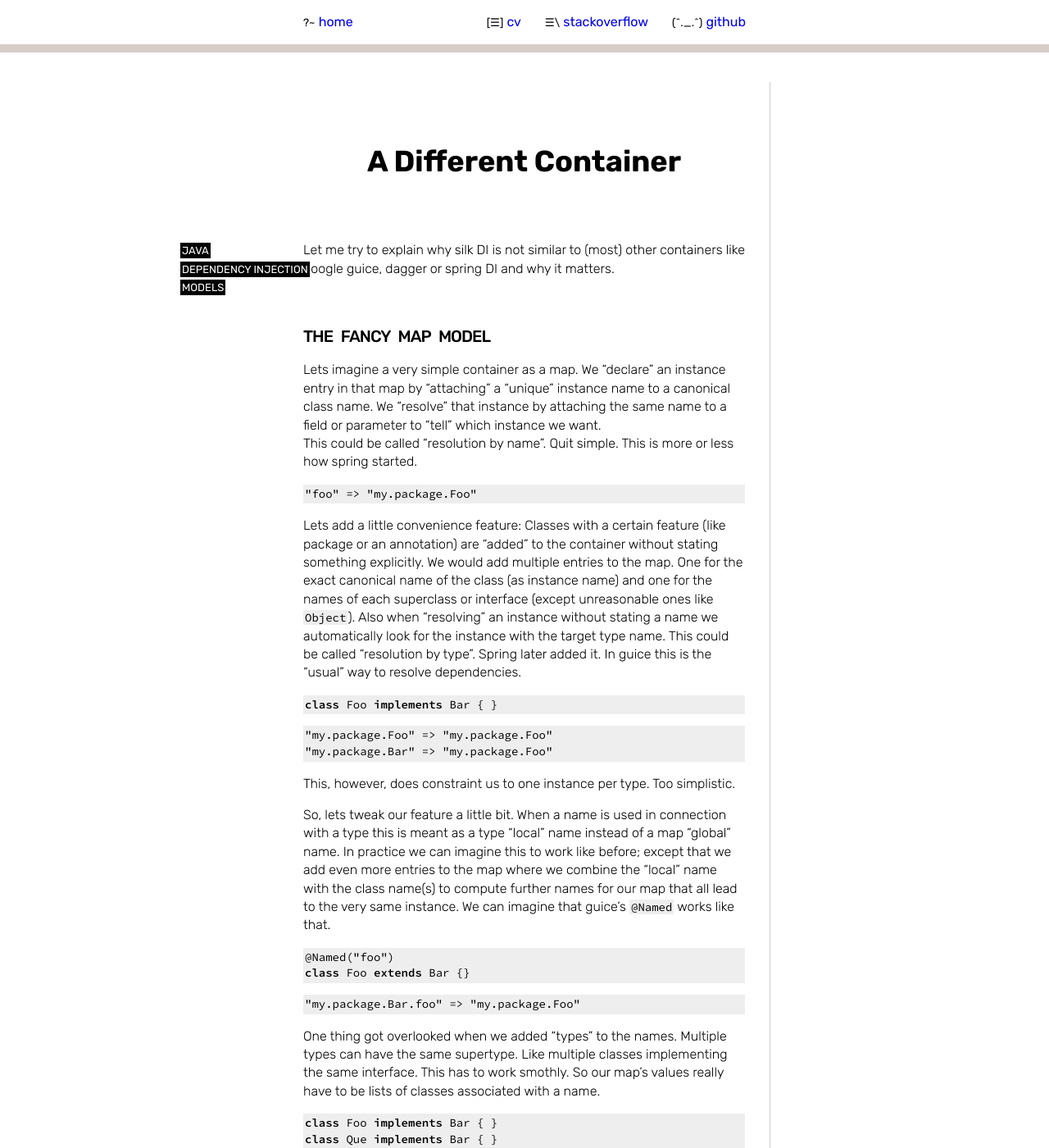
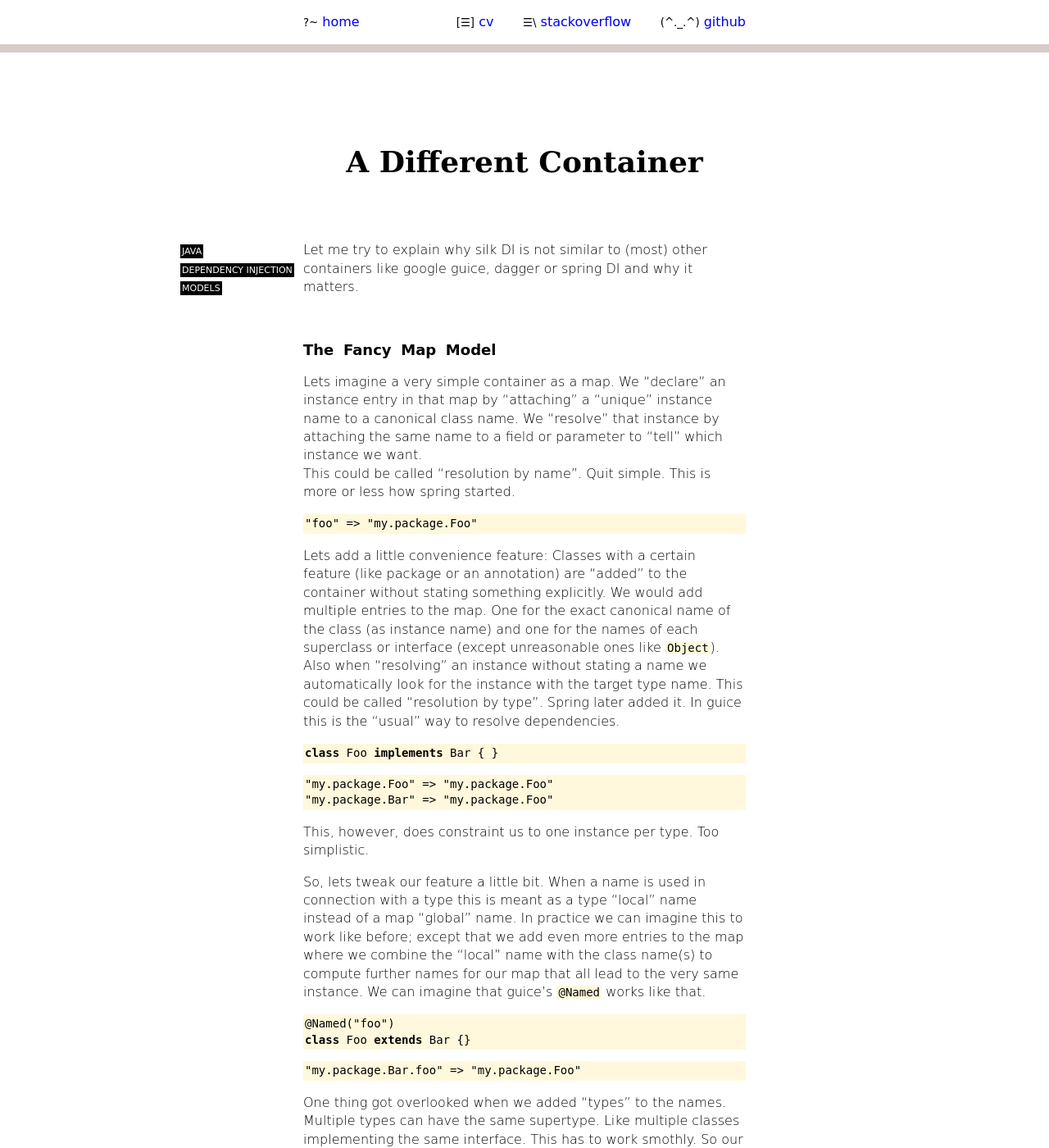
Before and after one commit to jbee/jbee.github.io, a Jekyll site: the page built from silk/differences.md, in a window 1280 px wide and 1400 px high. Shown: the whole window at 82% size. Built offline with Jekyll 4.4.1, drawn with Linux system fonts in a browser that asks for light colours; our own code applies the rules of GitHub Pages for plain Markdown files.

Commit message:
lighter, simpler

```diff
--- a/_layouts/default.html
+++ b/_layouts/default.html
@@ -5,28 +5,27 @@
 	<meta name="author" content="Jan Bernitt" />
 	<title>{{page.title}}</title>
 	<style>
-@import url('https://fonts.googleapis.com/css?family=Source+Code+Pro:400,600');
-@import url('https://fonts.googleapis.com/css?family=Rubik:300,300i,400,400i,500,700,900');
-body { max-width: 600px; padding: 0; margin: 0 auto; position: relative; font-family: Rubik; font-weight: 300; line-height: 1.4; }
+body { max-width: 600px; padding: 0; margin: 0 auto; position: relative; font-family: 'DejaVu Sans', sans-serif; font-weight: 300; line-height: 1.4; }
 header { position: fixed; display: block; width: 100%; left: 0; top: 0; padding: 1em 0; z-index: 100; background-color: white; }
 header { border-bottom: 10px solid {% if page.bgcolor %}{{page.bgcolor}}{% elsif page.categories contains 'writing' %}#C5CAE9{% else %}#D7CCC8{% endif %}; }
 header a { font-weight: 400; }
 header nav { max-width: 540px; margin: 0 auto; }
-footer { border-top: 1px solid #ccc; padding: 1em 50px; }
+footer { padding: 1em 50px; }
 footer a:visited, nav a:visited, blockquote a:visited, dt a:visited { color: blue; }
 footer a, nav a, blockquote a, dt a { text-decoration: none; }
-section { padding: 0 30px; border-right: 1px solid #ccc; margin: 100px 0 2em 0; }
+section { padding: 0 30px; margin: 100px 0 2em 0; }
 section nav { position: absolute; right: -150px; width: 120px; }
 header small, footer small { font-weight: 400; }
-h1 { padding: 2em 50px 1em; margin: 0 -50px 1em -50px; font-weight: 700; font-size: 36px; text-align: center; }
-h2 { padding-top: 2em; display: block; font-size: 20px; text-transform: uppercase; font-weight: 500; letter-spacing: -1px; word-spacing: 0.3em; }
+h1 { font-family: 'DejaVu Serif', serif; }
+h1 { padding: 2em 50px 1em; margin: 0 -50px 1em -50px; font-weight: 600; font-size: 36px; text-align: center; }
+h2 { padding-top: 2em; display: block; font-size: 18px; font-weight: 600; letter-spacing: 0px; word-spacing: 0.3em; }
 dt { font-weight: 400; }
 dd { margin-left: 1em; }
 ul, ol { padding-left: 2em; }
-pre { padding: 2px; tab-size: 4; background-color: #eee; }
-pre, code { font-family: 'Source Code Pro', monospace; font-size: 14px; font-weight: 400; }
-p code, li code {  white-space: nowrap; background-color: #eee; line-height: 1em; padding: 0 2px; }
-blockquote { margin: 2em 1em; text-align: center; font-style: italic; }
+pre { padding: 2px; tab-size: 4; background-color: Cornsilk; }
+pre, code { font-family: 'DejaVu Sans Mono',  monospace; font-size: 14px; font-weight: 400; }
+p code, li code {  white-space: nowrap; background-color: Cornsilk; line-height: 1em; padding: 0 2px; }
+blockquote { margin: 2em 1em; text-align: center; font-style: normal; font-family: 'DejaVu Serif', serif; }
 blockquote em { font-style: normal; position: absolute; right: -220px; width: 200px; display: inline-block; text-align: left; }
 b, strong { font-weight: 400; }
 svg { margin: 0 auto; display: block; }
@@ -37,7 +36,7 @@ hr + ol { font-size: 10px; color: #333; }
 big { font-size: 100px; display: block; padding: 30px 0; text-align: center; font-weight: 900; }
 /* tags */
 h1 + ul { padding: 0; margin: 0; position: absolute; left: -120px; width: 120px; }
-h1 + ul li { display: inline; font-weight: 400; color: white; background-color: black; text-transform: uppercase; font-size: 13px; line-height: 1.1; padding: 2px; margin: 0; white-space: nowrap; }
+h1 + ul li { display: inline; font-weight: 400; color: white; background-color: black; text-transform: uppercase; font-size: 11px; line-height: 1.0; padding: 2px; margin: 0; white-space: nowrap; }
 /* code blocks */
 .kd, .kt { font-weight: 600;}
 .c1 { font-style: italic; }
```
Also changed, not shown: index.md (+2 -14 lines).
